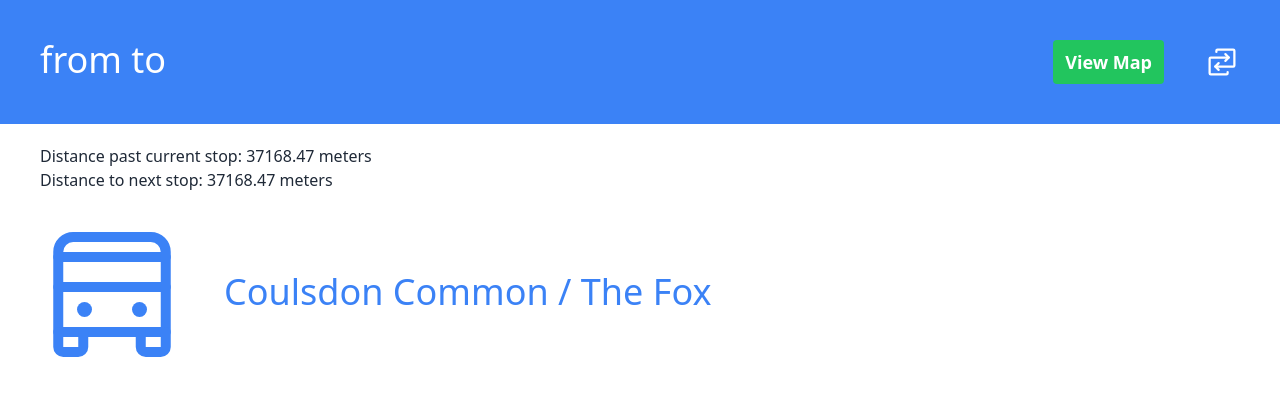
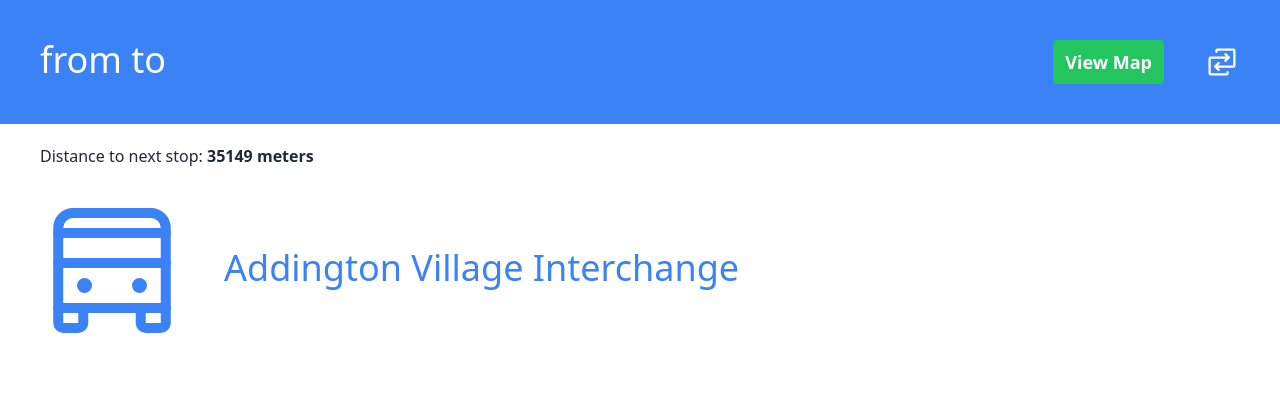
Before and after one commit to Florencehinder/AutoCar, a React (Create React App) app in the folder bus-stop-display/: page / in a window 1280 px wide. Shown: the top 396 px of the page. Built offline with nearby package versions, Linux system fonts and the light colour scheme.

Commit message:
clean up

```diff
--- a/bus-stop-display/src/App.js
+++ b/bus-stop-display/src/App.js
@@ -15,25 +15,21 @@ const lineName = FourSixtySix.TransXChange.Services.Service.Lines.Line.LineName;
 function App() {
   const [showMap, setShowMap] = useState(false);
   const [reverse, setReverse] = useState(false);
-  const stops = reverse ? BusStops.inbound : BusStops.outbound;
+  const stops = reverse ? BusStops.outbound : BusStops.inbound;
   const [geolocation, setGeolocation] = useState({
     lat: 51.18153,
     long: 0.38451,
   });
   const currentStop = stops[0];
   const nextStop = stops[2];
-
+  console.log(stops);
   // State to store the calculated distance
   const [distanceToNextStop, setDistanceToNextStop] = useState(0);
   const [audio, setAudio] = useState(null);
 
   useEffect(() => {
-    console.log("useEffect for setting audio is running");
-    console.log("nextStop:", nextStop);
-
     if (nextStop && nextStop.atcoCode) {
       const audioPath = `./audio/${nextStop.atcoCode}.mp3`;
-      console.log("audioPath:", audioPath);
 
       const newAudio = new Audio(audioPath);
       setAudio(newAudio);
@@ -87,11 +83,10 @@ function App() {
         reverse={reverse}
       />
       <div className="px-10 py-5">
+        {/* placeholder needs to be updated to actual current stop value */}
         <p>
-          Distance past current stop: {distanceToNextStop.toFixed(2)} meters
+          Distance to next stop: <b>{distanceToNextStop.toFixed(0)} meters</b>
         </p>
-        {/* placeholder needs to be updated to actual current stop value */}
-        <p>Distance to next stop: {distanceToNextStop.toFixed(2)} meters</p>
       </div>
       <div className="h-full w-full relative">
         {showMap ? (
```
